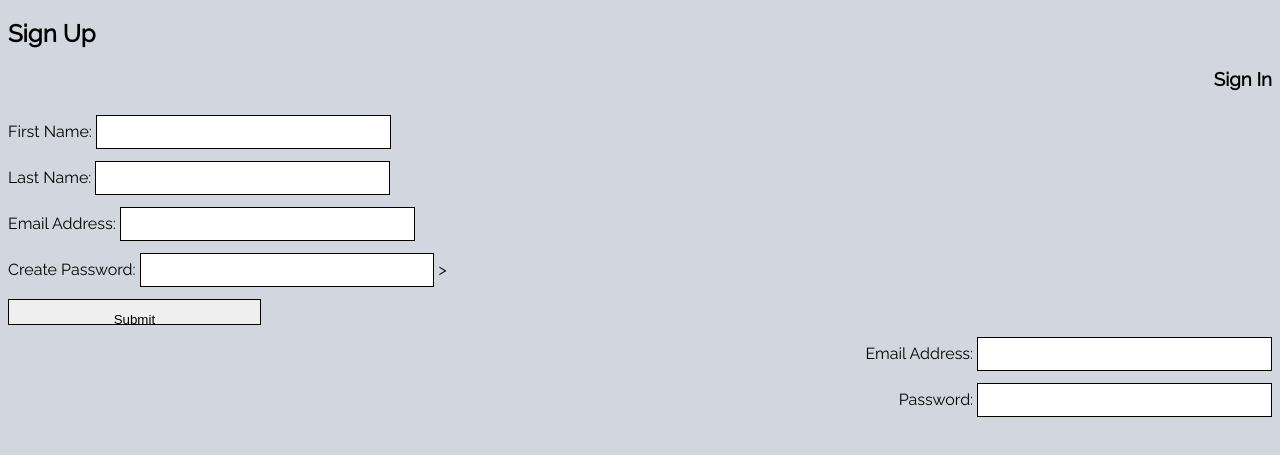
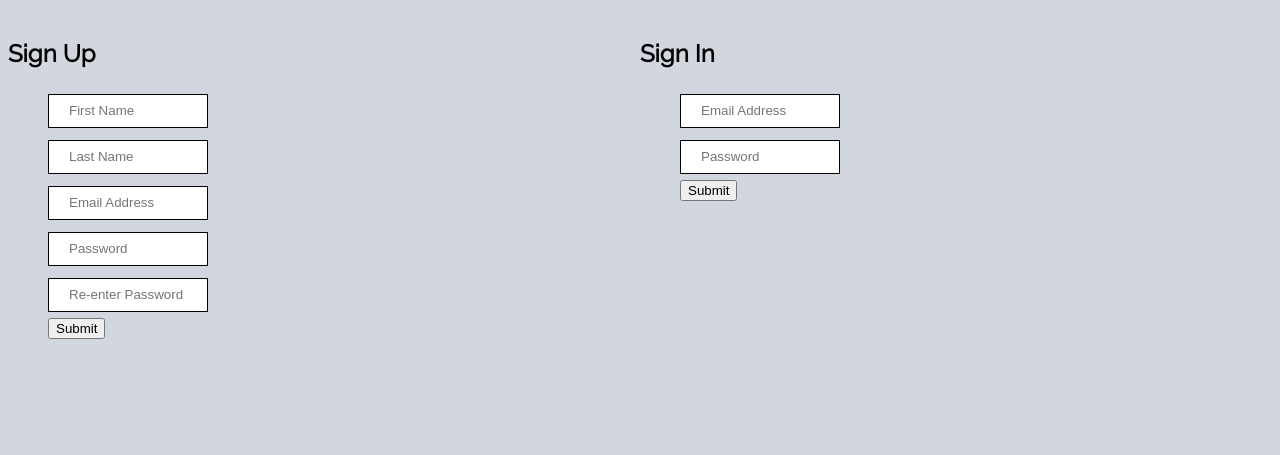
Before and after one commit to mollybick/SavvyCodersCapstone, a website: page index.html in a window 1280 px wide. Shown: the part 61-516 px from the top of the page. Drawn offline with Linux system fonts and the light colour scheme.

Commit message:
fix input field alignment

```diff
--- a/index.html
+++ b/index.html
@@ -13,36 +13,59 @@
   </head>
   <body>
     <h1>Recipe Box</h1>
+    <div style="width: 100%">
+      <div style="float:left; width: 50%">
+        <h2>Sign Up</h2>
+        <form>
+          <ul class = "noBullets">
+            <li>
+              <input type="text" name="first-name-text-field" id="firstName" placeholder="First Name" />
+            </li>
+            <li>
+              <input type="text" name="last-name-text-field" id="lastName" placeholder="Last Name"/>
+            </li>
+            <li>
+              <input type="text" name="email-address-text-field" id="email" placeholder="Email Address"/>
+            </li>
+            <li>
+              <input type="password" name="password-text-field" id="password" placeholder="Password" />
+            </li>
+            <li>
+                <input type="text" name="reenter-password-field" id="reenterPassword" placeholder="Re-enter Password">
+              </li>
+            <li>
+              <section class="submission">
+                <button type="submit" value="Submit">Submit</button>
+              </section>
+            </li>
+          </ul>
+        </form>
+      </div>
 
-    <h2>Sign Up</h2>
-
-    <h3>Sign In</h3>
-
-    <form>
-      <label for="firstname">First Name:</label>
-      <input type="text" name="first-name-text-field" id="firstname" />
-      <br />
-      <label for="lastname">Last Name:</label>
-      <input type="text" name="last-name-text-field" id="lastname" />
-      <br />
-      <label for="email">Email Address:</label>
-      <input type="text" name="email-address-text-field" id="email" />
-      <br />
-      <label for="password">Create Password:</label>
-      <input type="password" name="password-text-field" id="password" />
-      >
-      <br />
-      <section class="submission">
-        <input type="submit" value="Submit" />
-      </section>
-</form>
-<form id="emailadd">
-<label for="emailadd">Email Address:</label>
-  <input type="text" name="email-add-text-field" id="emailadd" />
-  <br>
-  <label for="loginpassword">Password:</label>
-  <input type="text" name="login-password-text-field" id="loginpassword" />
-</form>
-
+      <div style="float:right; width: 50%">
+        <h2>Sign In</h2>
+        <form id="emailAdd">
+          <ul class="noBullets">
+          <li>
+          <input type="text" name="email-add-text-field" id="emailAdd" placeholder="Email Address" />
+        </li>
+        <li>
+          <input
+            type="text"
+            name="login-password-text-field"
+            id="loginPassword"
+            placeholder="Password"
+          />
+          </li>
+          <li>
+          <section class="submission">
+            <button type="submit" value="Submit">Submit</button>
+          </section>
+          </li>
+        </form>
+      </ul>
+      </div>
+    </div>
+    <div style="clear:both"></div>
   </body>
 </html>
--- a/style-css.css
+++ b/style-css.css
@@ -5,18 +5,6 @@
 
 h1 {
   text-align: center;
-}
-
-h2 {
-  text-align: left;
-}
-
-h3 {
-  text-align: right;
-}
-
-form {
-  text-align: left;
 }
 
 input {
@@ -27,6 +15,41 @@ input {
   height: 8px;
 }
 
-#emailadd {
-  text-align: right;
+.split {
+  height: 100%;
+  width: 50%;
+  position: fixed;
+  z-index: 1;
+  top: 0;
+  overflow-x: hidden;
+  padding-top: 20px;
 }
+
+.left {
+  left: 0;
+}
+
+.right {
+  right: 0;
+}
+
+.centered {
+  position: absolute;
+  top: 50%;
+  left: 50%;
+  transform: translate(-50%, -50%);
+  text-align: center;
+}
+
+.centered img {
+  width: 150px;
+  border-radius: 50%;
+}
+
+.noBullets {
+  list-style-type: none;
+}
+
+button {
+  position: center;
+}
```
